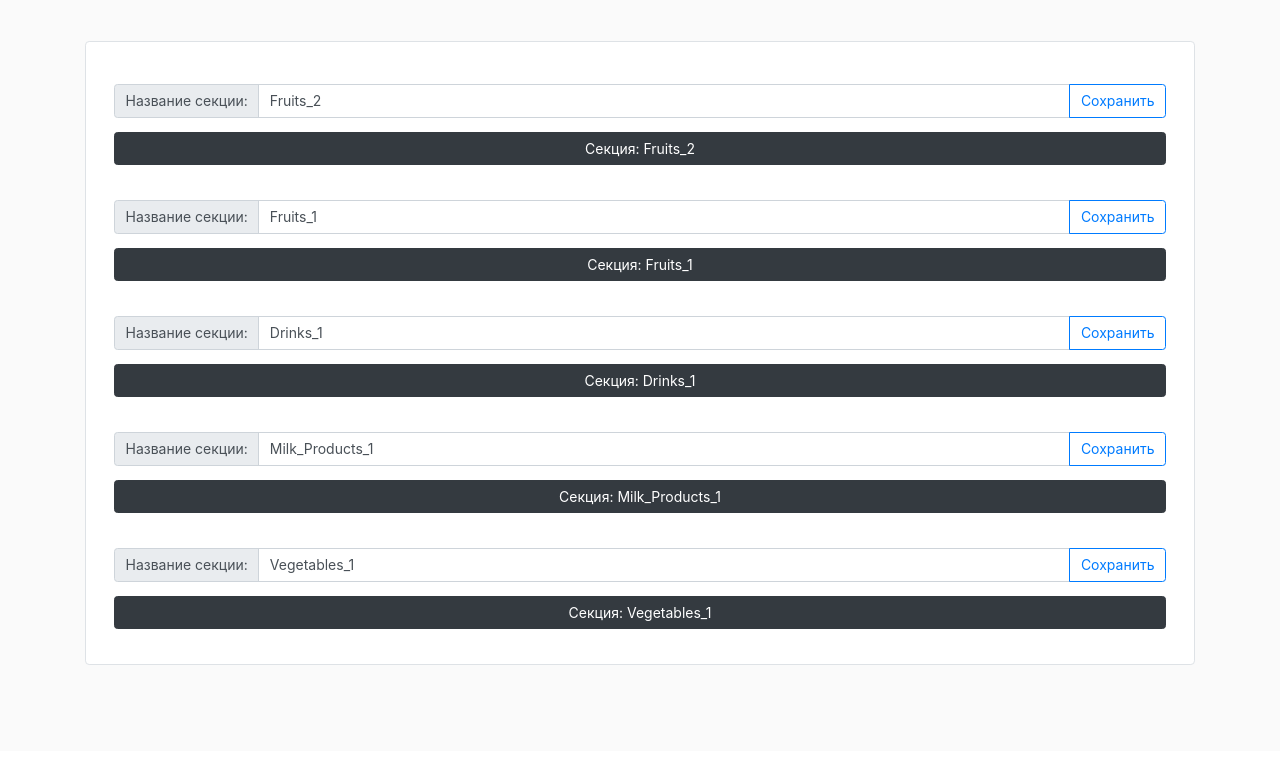
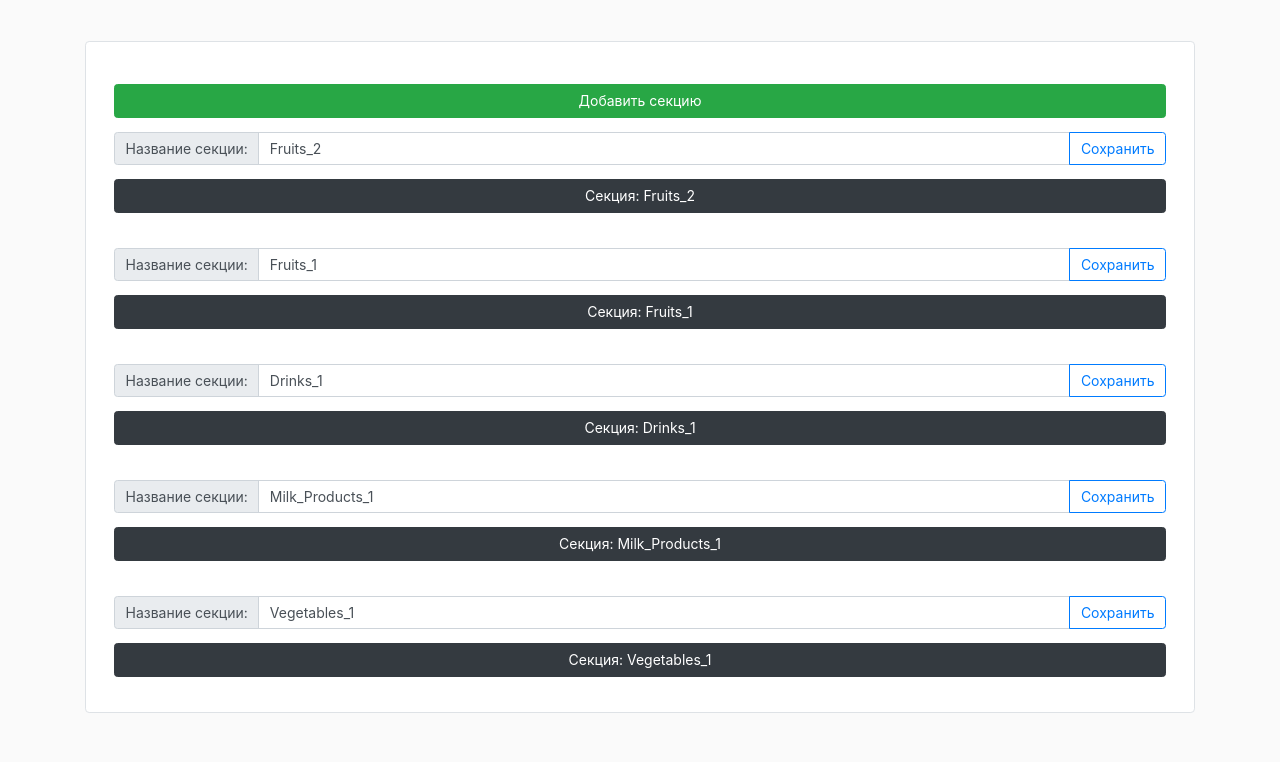
Before and after one commit to ChoroDev/master-degree-graduation-project, a Django app: page /store in a window 1280 px wide. Shown: the part 49-811 px from the top of the page. Before the commit the page ends 714 px from the top, so only its background shows below. Run offline with Django 3.2, Linux system fonts and the light colour scheme; a user stored in the database is signed in; data comes from the database, SQL or seed files in the repository; both versions use the stored data as it was after the commit; some libraries are stand-ins or nearby versions.

Commit message:
Fixed title_page and task_list, continuing to work on store

```diff
--- a/graduationwork/templates/store.html
+++ b/graduationwork/templates/store.html
@@ -52,12 +52,67 @@
       }
 
 
+      function changeParamSuccess (result) {
+        console.log('success')
+        const outElem = document.getElementById(`store_${result.id}_${result.paramName}_out`)
+        if (outElem) outElem.innerText = result[result.paramName]
+        const outElem_1 = document.getElementById(`store_${result.id}_${result.paramName}_out_1`)
+        if (outElem_1) outElem_1.innerText = result[result.paramName]
+      }
+
+      function changeParamResultHandler (result) { genericResultHandler(result, changeParamSuccess) }
+
       function changeParam (storeElemId, paramName) {
+        const paramValue = document.getElementById(`store_${storeElemId}_${paramName}`).value
         const data = {
           storeElem_id: storeElemId,
-          paramName
+          paramName,
+          paramValue
         }
+
+        ajaxRequest(url, "changeParam", data, changeParamResultHandler)
       }
+
+
+      function removeShelfSuccess (result) {
+        console.log('success')
+
+        document.getElementById(`store_${result.id}_shelfNameRow`).remove()
+        document.getElementById(`store_${result.id}_shelfButtonRow`).remove()
+        document.getElementById(`store_${result.id}_shelfParamsTitleRow`).remove()
+        document.getElementById(`store_${result.id}_shelfParamsRow`).remove()
+        document.getElementById(`store_${result.id}_shelfInside`).remove()
+      }
+
+      function removeShelfResultHander (result) { genericResultHandler(result, removeShelfSuccess) }
+
+      function removeShelf(shelfElemId) {
+        const data = {
+          shelfElem_id: shelfElemId
+        }
+        ajaxRequest(url, "removeShelf", data, removeShelfResultHander)
+      }
+
+
+      function removeSectionSuccess (result) {
+        console.log('success')
+
+        document.getElementById(`store_${result.id}_sectionNameRow`).remove()
+        document.getElementById(`store_${result.id}_sectionButtonRow`).remove()
+        document.getElementById(`store_${result.id}_sectionInside`).remove()
+      }
+
+      function removeSectionResultHandler (result) { genericResultHandler(result, removeSectionSuccess) }
+
+      function removeSection (shelfElemId) {
+        const data = {
+          shelfElem_id: shelfElemId
+        }
+        ajaxRequest(url, "removeSection", data, removeSectionResultHandler)
+      }
+
+
+
       {% endif %}
 
 
@@ -96,94 +151,118 @@
     </script>
     {% if storeSections %}
       <div class="jumbotron border pb-0 pt-5">
+        {% if request.user|has_group:'Management' or request.user|has_group:'SystemAdministrators' %}
+          <div class="row mb-3">
+            <div class="col-md-12">
+              <button class="btn btn-success btn-block" type="button" onclick="addSection()">Добавить секцию</button>
+            </div>
+          </div>
+        {% endif %}
         {% for sectionSet in storeSections %}
           {% with sectionSet|first as sectionHeader %}
             {% if request.user|has_group:'Management' or request.user|has_group:'SystemAdministrators' %}
-              <div class="input-group mb-3">
+              <div class="input-group mb-3" id="store_{{ sectionHeader.id }}_sectionNameRow">
                 <div class="input-group-prepend">
                   <span class="input-group-text" id="">Название секции: </span>
                 </div>
-                <input type="text" class="form-control" placeholder="Введите название" aria-label="Введите название" aria-describedby="basic-addon2" id="store_{{ section.id }}_sectionName" value="{{ sectionHeader.section_name }}">
+                <input type="text" class="form-control" placeholder="Введите название" aria-label="Введите название" aria-describedby="basic-addon2" id="store_{{ sectionHeader.id }}_section_name" value="{{ sectionHeader.section_name }}">
                 <div class="input-group-append">
-                  <button class="btn btn-outline-primary" type="button" onclick="changeParam('{{ section.id }}', 'section_name')">Сохранить</button>
+                  <button class="btn btn-outline-primary" type="button" onclick="changeParam('{{ sectionHeader.id }}', 'section_name')">Сохранить</button>
                 </div>
               </div>
             {% endif %}
-            <div class="row">
+            <div class="row" id="store_{{ sectionHeader.id }}_sectionButtonRow">
               <div class="col-md-12">
-                <button class="btn btn-dark btn-block" type="button" data-toggle="collapse" data-target="#{{ sectionHeader.section_name }}" aria-expanded="false" aria-controls="{{ sectionHeader.section_name }}">Секция: {{ sectionHeader.section_name }}</button>
+                <button class="btn btn-dark btn-block" type="button" data-toggle="collapse" data-target="#{{ sectionHeader.section_name }}" aria-expanded="false" aria-controls="{{ sectionHeader.section_name }}">Секция: <a id="store_{{ sectionHeader.id }}_section_name_out">{{ sectionHeader.section_name }}</a></button>
               </div>
             </div>
-            <div class="row mt-3">
+            <div class="row mt-3" id="store_{{ sectionHeader.id }}_sectionInside">
               <div class="col">
                 <div class="collapse multi-collapse" id="{{ sectionHeader.section_name }}">
                   <div class="card card-body pb-0">
                     {% for section in sectionSet %}
                       {% if request.user|has_group:'Management' or request.user|has_group:'SystemAdministrators' %}
-                        <div class="input-group mb-3 mt-4">
+                        <div class="row mb-3">
+                          <div class="col-md-12">
+                            <button class="btn btn-danger btn-block" type="button" onclick="removeSection('{{ sectionHeader.id }}')">Удалить секцию</button>
+                          </div>
+                        </div>
+                        <div class="row mb-3">
+                          <div class="col-md-12">
+                            <button class="btn btn-success btn-block" type="button" onclick="addShelf('{{ section.id }}')">Добавить полку</button>
+                          </div>
+                        </div>
+                        <div class="input-group mb-3 mt-4" id="store_{{ section.id }}_shelfNameRow">
                           <div class="input-group-prepend">
-                            <span class="input-group-text" id="">Название полки: </span>
+                            <span class="input-group-text">Название полки: </span>
                           </div>
-                          <input type="text" class="form-control" placeholder="Введите название" aria-label="Введите название" aria-describedby="basic-addon2" value="{{ section.shelf_name }}">
+                          <input type="text" class="form-control" placeholder="Введите название" aria-label="Введите название" aria-describedby="basic-addon2" id="store_{{ section.id }}_shelf_name" value="{{ section.shelf_name }}">
                           <div class="input-group-append">
-                            <button class="btn btn-outline-primary" type="button">Сохранить</button>
+                            <button class="btn btn-outline-primary" type="button" onclick="changeParam('{{ section.id }}', 'shelf_name')">Сохранить</button>
                           </div>
                         </div>
                       {% endif %}
-                      <button class="btn btn-dark btn-block" type="button" data-toggle="collapse" data-target="#{{ section.shelf_name }}" aria-expanded="false" aria-controls="{{ section.shelf_name }}">Полка: {{ section.shelf_name }}</button>
+                      <button class="btn btn-dark btn-block" type="button" data-toggle="collapse" data-target="#{{ section.shelf_name }}" aria-expanded="false" aria-controls="{{ section.shelf_name }}"  id="store_{{ section.id }}_shelfButtonRow">Полка: <a id="store_{{ section.id }}_shelf_name_out">{{ section.shelf_name }}</a></button>
                       {% if request.user|has_group:'Management' or request.user|has_group:'SystemAdministrators' %}
-                        <b class="my-3">Параметры полки {{ section.shelf_name }}:</b>
-                        <div class="row">
+                        <b class="my-3" id="store_{{ section.id}}_shelfParamsTitleRow">Параметры полки <a id="store_{{ section.id }}_shelf_name_out_1">{{ section.shelf_name }}</a>:</b>
+                        <div class="row" id="store_{{ section.id }}_shelfParamsRow">
                           <div class="col-md-6">
                             <div class="input-group mb-3">
                               <div class="input-group-prepend">
-                                <span class="input-group-text" id="">Ширина (мм): </span>
+                                <span class="input-group-text">Ширина (мм): </span>
                               </div>
-                              <input type="text" class="form-control" aria-describedby="basic-addon2" value="{{ section.width }}">
+                              <input type="text" class="form-control" aria-describedby="basic-addon2" id="store_{{ section.id }}_width" value="{{ section.width }}">
                               <div class="input-group-append">
-                                <button class="btn btn-outline-primary" type="button">Сохранить</button>
+                                <button class="btn btn-outline-primary" type="button" onclick="changeParam('{{ section.id }}', 'width')">Сохранить</button>
                               </div>
                             </div>
                           </div>
                           <div class="col-md-6">
                             <div class="input-group mb-3">
                               <div class="input-group-prepend">
-                                <span class="input-group-text" id="">Высота (мм): </span>
+                                <span class="input-group-text">Высота (мм): </span>
                               </div>
-                              <input type="text" class="form-control" aria-describedby="basic-addon2" value="{{ section.height }}">
+                              <input type="text" class="form-control" aria-describedby="basic-addon2" value="{{ section.height }}" id="store_{{ section.id }}_height">
                               <div class="input-group-append">
-                                <button class="btn btn-outline-primary" type="button">Сохранить</button>
+                                <button class="btn btn-outline-primary" type="button" onclick="changeParam('{{ section.id }}', 'height')">Сохранить</button>
                               </div>
                             </div>
                           </div>
                           <div class="col-md-6">
                             <div class="input-group mb-3">
                               <div class="input-group-prepend">
-                                <span class="input-group-text" id="">Длина (мм): </span>
+                                <span class="input-group-text">Длина (мм): </span>
                               </div>
-                              <input type="text" class="form-control" aria-describedby="basic-addon2" value="{{ section.length }}">
+                              <input type="text" class="form-control" aria-describedby="basic-addon2" value="{{ section.length }}" id="store_{{ section.id }}_length">
                               <div class="input-group-append">
-                                <button class="btn btn-outline-primary" type="button">Сохранить</button>
+                                <button class="btn btn-outline-primary" type="button" onclick="changeParam('{{ section.id }}', 'length')">Сохранить</button>
                               </div>
                             </div>
                           </div>
                           <div class="col-md-6">
                             <div class="input-group mb-3">
                               <div class="input-group-prepend">
-                                <span class="input-group-text" id="">Макс. вес (г): </span>
+                                <span class="input-group-text">Макс. вес (г): </span>
                               </div>
-                              <input type="text" class="form-control" aria-describedby="basic-addon2" value="{{ section.carrying_capacity }}">
+                              <input type="text" class="form-control" aria-describedby="basic-addon2" value="{{ section.carrying_capacity }}"id="store{{ section.id }}_carrying_capacity">
                               <div class="input-group-append">
-                                <button class="btn btn-outline-primary" type="button">Сохранить</button>
+                                <button class="btn btn-outline-primary" type="button" onclick="changeParam('{{ section.id }}', 'carrying_capacity')">Сохранить</button>
                               </div>
                             </div>
                           </div>
                         </div>
                       {% endif %}
-                      <div class="row mt-3 mb-3">
+                      <div class="row mt-3 mb-3" id="store_{{ section.id }}_shelfInside">
                         <div class="col">
                           <div class="collapse multi-collapse" id="{{ section.shelf_name }}">
                             <div class="card card-body">
+                              {% if request.user|has_group:'Management' or request.user|has_group:'SystemAdministrators' %}
+                                <div class="row mb-3">
+                                  <div class="col-md-12">
+                                    <button class="btn btn-danger btn-block" type="button" onclick="removeShelf('{{ section.id }}')">Удалить полку</button>
+                                  </div>
+                                </div>
+                              {% endif %}
                               <div class="row bg-white my-2 p-2">
                                 <div class="col-md-2 text-center">
                                   {% with 'images/'|add:section.product.name|add:'.png' as image_static %}
```
Also changed, not shown: graduationwork/automated_system/mgmt/store.py (+57 -0 lines), graduationwork/db.sqlite3, 4 other files.
